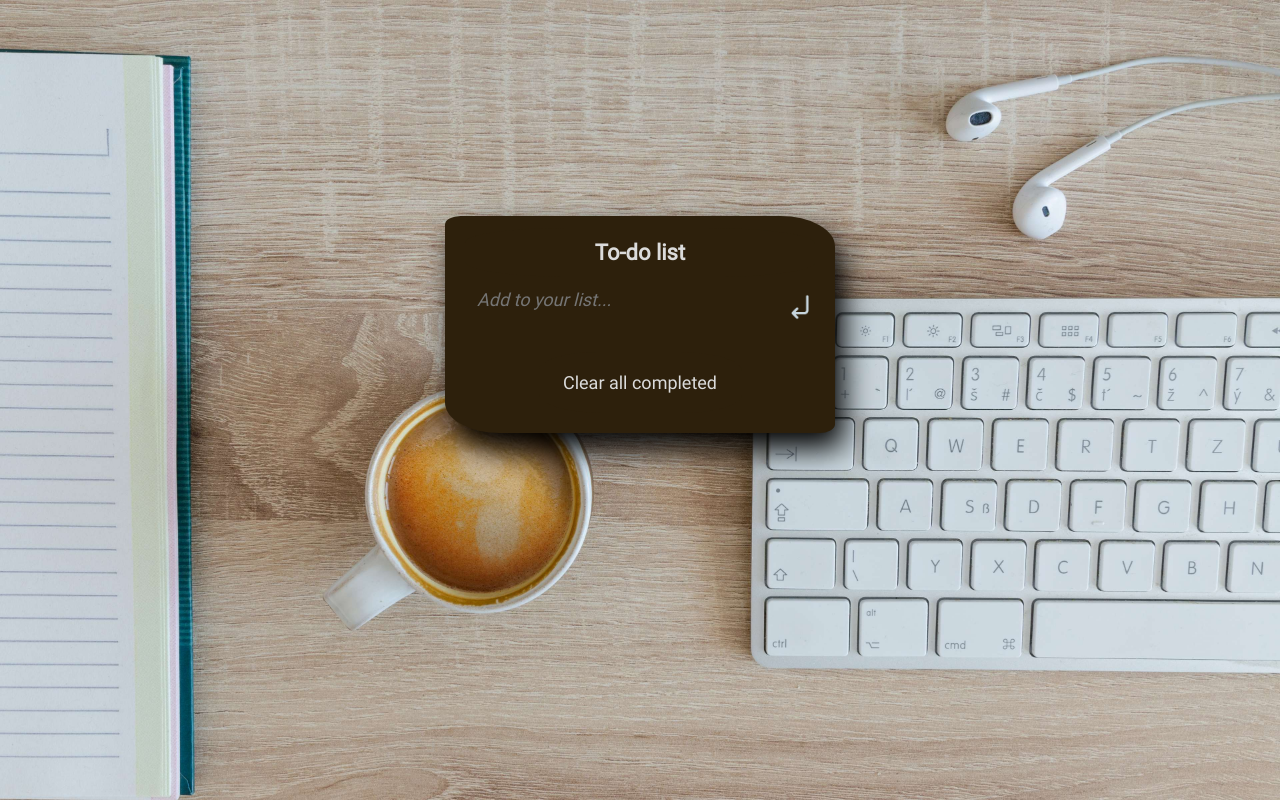
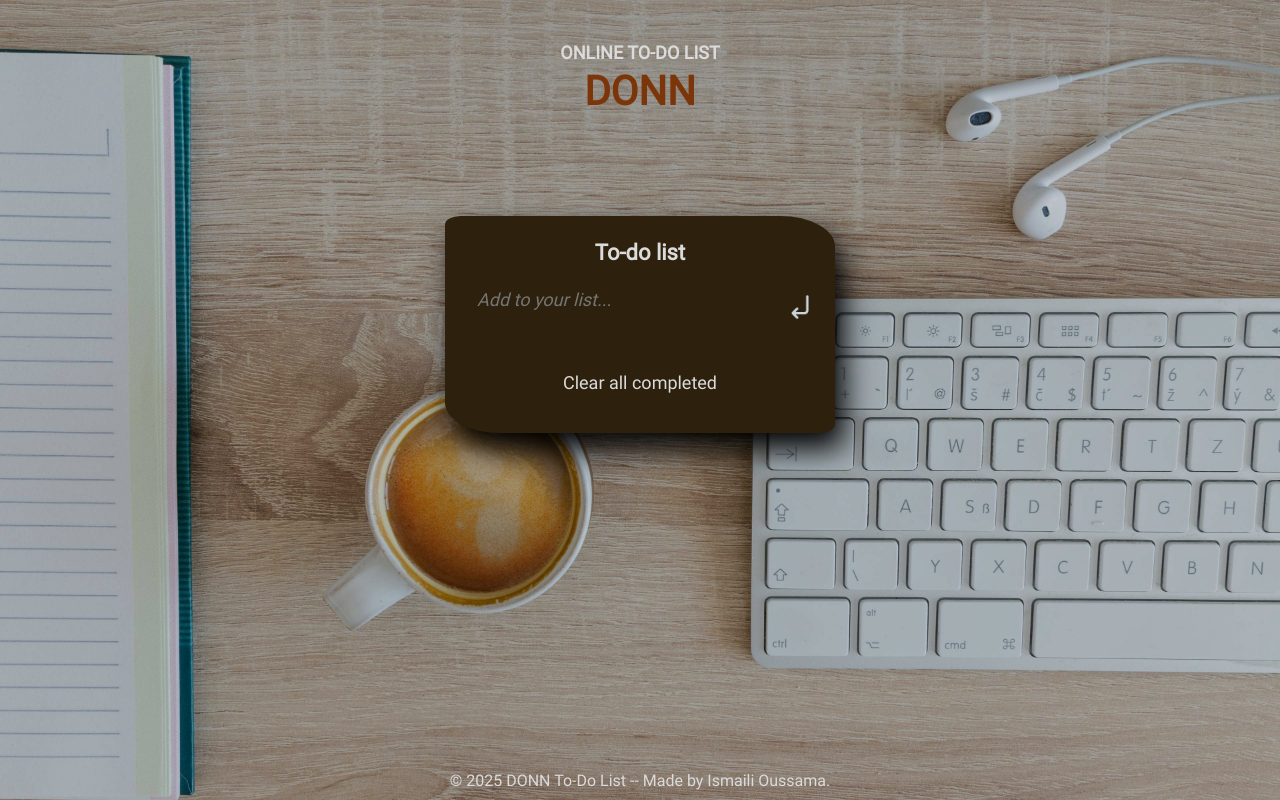
Before and after one commit to ussamaismaili/DONN, a website built with webpack: page dist/index.html in a window 1280 px wide. Built offline with nearby package versions, Linux system fonts and the light colour scheme; files whose address does not match are found by name.

Commit message:
New repo edit

```diff
--- a/dist/index.html
+++ b/dist/index.html
@@ -4,9 +4,14 @@
     <meta charset="UTF-8">
     <meta name="viewport" content="width=device-width, initial-scale=1.0">
     <meta http-equiv="X-UA-Compatible" content="IE=edge">
-    <title>DONN</title>
-<script defer src="runtime-bf6c6d26d994581fd3a1.js"></script><script defer src="main-bf6c6d26d994581fd3a1.js"></script></head>
+    <title>To-do List</title>
+    <link rel="stylesheet" href="styles.css">
+<script defer src="runtime-3a48d2d6e7684ad99e51.js"></script><script defer src="main-3a48d2d6e7684ad99e51.js"></script></head>
 <body>
+    <div class="Header__logo-text-wrapper">
+        <div>ONLINE TO-DO LIST</div>
+        <h1><span>DONN</span></h1>
+    </div>
     <section id="list">
         <div id="title">
             <input type="text" id="listTitle" value="To-do list">
@@ -20,5 +25,9 @@
         </ul>
         <button type="button" id="clearCompleted">Clear all completed</button>
     </section>
+    <div class="modal"></div>
+    <footer class="Footer__info">
+        <p>&copy; 2025 DONN To-Do List -- Made by Ismaili Oussama.</p>
+    </footer>
 </body>
 </html>
```
Also changed, not shown: package.json (+8 -5 lines), dist/d50f18bafa6dafbfbb12.jpg (added), 5 other files. Lines whose indentation alone changed are shown as unchanged.
